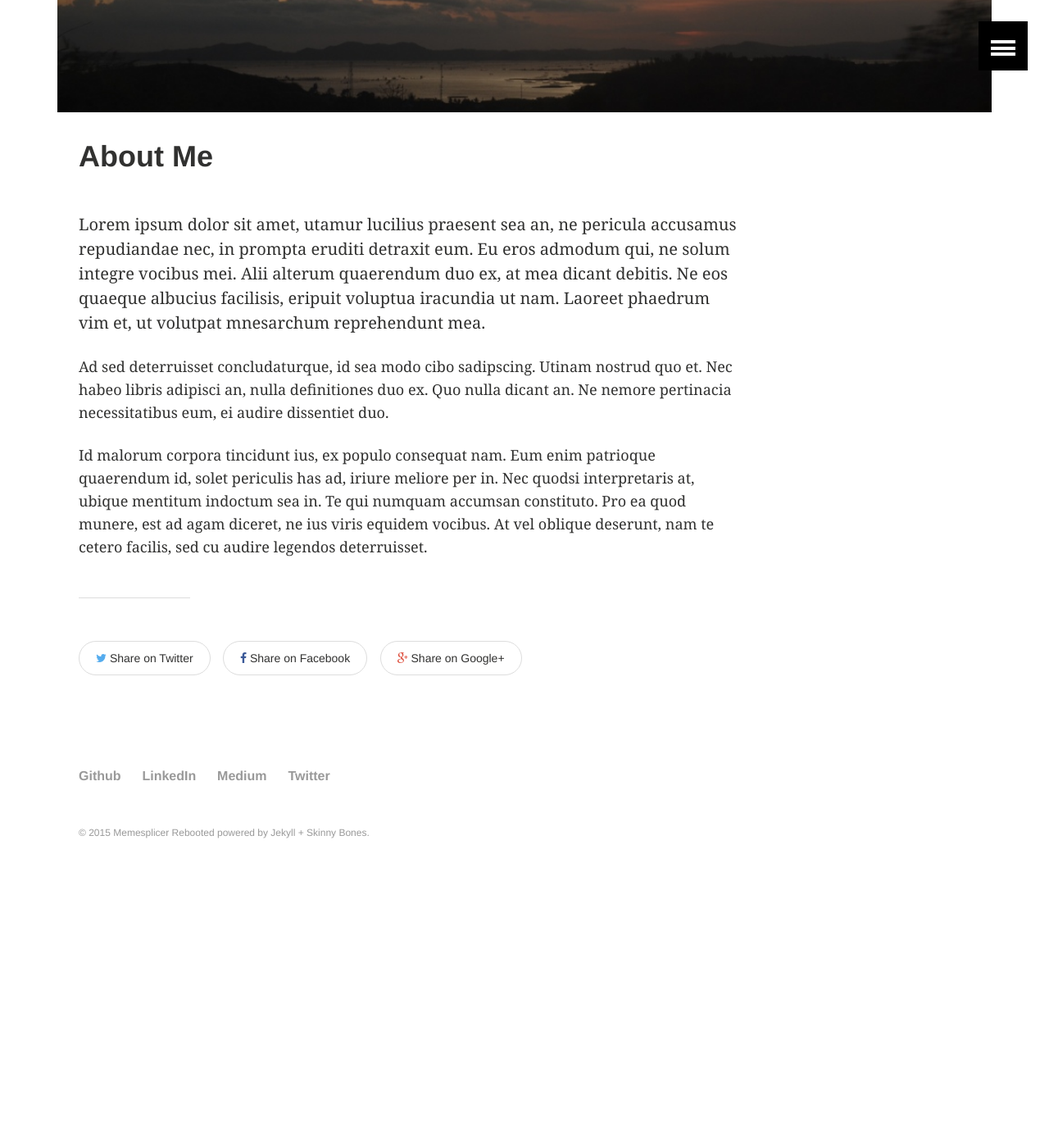
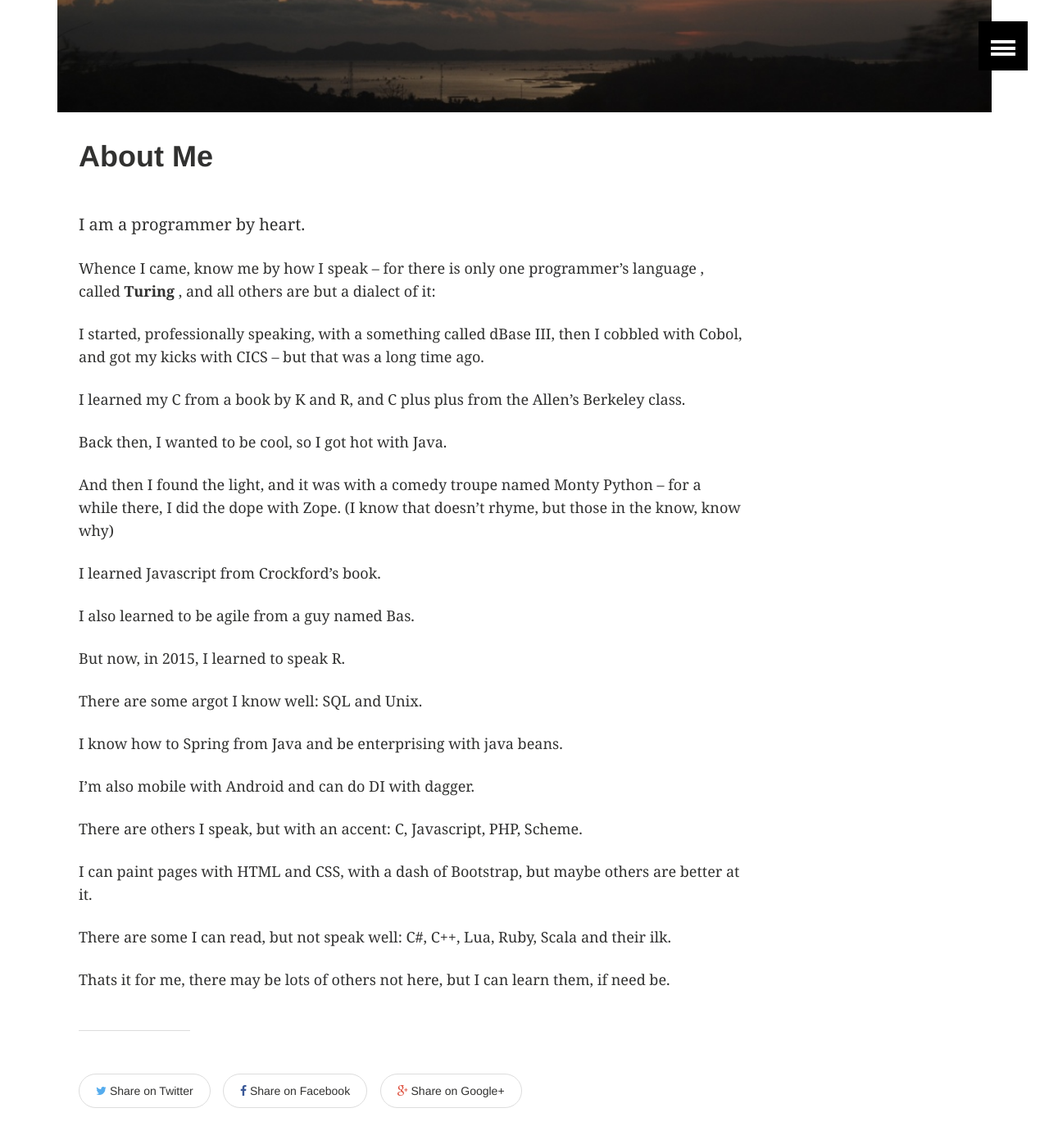
Before and after one commit to butchland/butchland.github.io, a Jekyll site: the page built from about/index.md, in a window 1280 px wide and 1400 px high, scrolled down 260 px. Shown: the top 1391 px of the window at 82% size. Built offline with Jekyll 4.4.1, drawn with Linux system fonts in a browser that asks for light colours; before the commit the page ends 1361 px from its top, so only the background shows below that.

Commit message:
my first draft of about me

```diff
--- a/about/index.md
+++ b/about/index.md
@@ -3,15 +3,44 @@ layout: article
 title: "About Me"
 date:
 modified:
-excerpt: "All about me"
+excerpt: "I'm a programmer at heart."
 image:
   feature: about_feature_1024x256.jpg
   teaser: about_teaser_400x250.png
   thumb:
 ads: false
 ---
-Lorem ipsum dolor sit amet, utamur lucilius praesent sea an, ne pericula accusamus repudiandae nec, in prompta eruditi detraxit eum. Eu eros admodum qui, ne solum integre vocibus mei. Alii alterum quaerendum duo ex, at mea dicant debitis. Ne eos quaeque albucius facilisis, eripuit voluptua iracundia ut nam. Laoreet phaedrum vim et, ut volutpat mnesarchum reprehendunt mea.
+I am a programmer by heart.
 
-Ad sed deterruisset concludaturque, id sea modo cibo sadipscing. Utinam nostrud quo et. Nec habeo libris adipisci an, nulla definitiones duo ex. Quo nulla dicant an. Ne nemore pertinacia necessitatibus eum, ei audire dissentiet duo.
+Whence I came, know me by how I speak -- for there is only one programmer's language , called **Turing** ,
+and all others are but a dialect of it:
 
-Id malorum corpora tincidunt ius, ex populo consequat nam. Eum enim patrioque quaerendum id, solet periculis has ad, iriure meliore per in. Nec quodsi interpretaris at, ubique mentitum indoctum sea in. Te qui numquam accumsan constituto. Pro ea quod munere, est ad agam diceret, ne ius viris equidem vocibus. At vel oblique deserunt, nam te cetero facilis, sed cu audire legendos deterruisset.
+I started, professionally speaking, with a something called dBase III,
+then I cobbled with Cobol, and got my kicks with CICS -- but that was a long time ago.
+
+I learned my C from a book by K and R, and C plus plus from the Allen's Berkeley class.
+
+Back then, I wanted to be cool, so I got hot with Java.
+
+And then I found the light, and it was with a comedy troupe named Monty Python -- for a while
+there, I did the dope with Zope. (I know that doesn't rhyme, but those in the know, know why)
+
+I learned Javascript from Crockford's book.
+
+I also learned to be agile from a guy named Bas.
+
+But now, in 2015, I learned to speak R.
+
+There are some argot I know well: SQL and Unix.
+
+I know how to Spring from Java and be enterprising with java beans.
+
+I'm also mobile with Android and can do DI with dagger.
+
+There are others I speak, but with an accent: C, Javascript, PHP, Scheme.
+
+I can paint pages with HTML and CSS, with a dash of Bootstrap, but maybe others are better at it.
+
+There are some I can read, but not speak well: C#, C++, Lua, Ruby, Scala and their ilk.
+
+Thats it for me, there may be lots of others not here, but I can learn them, if need be.
```
